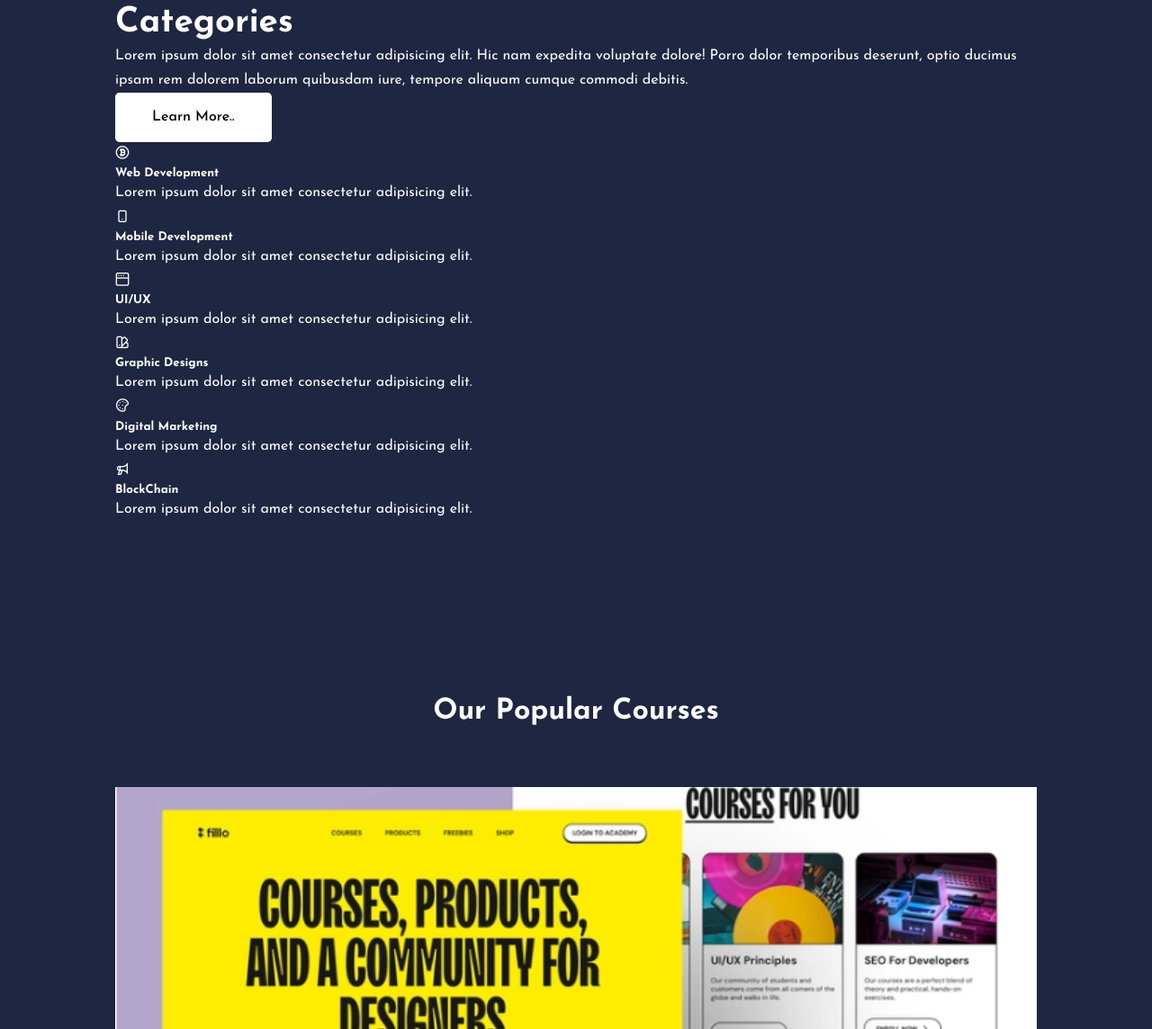
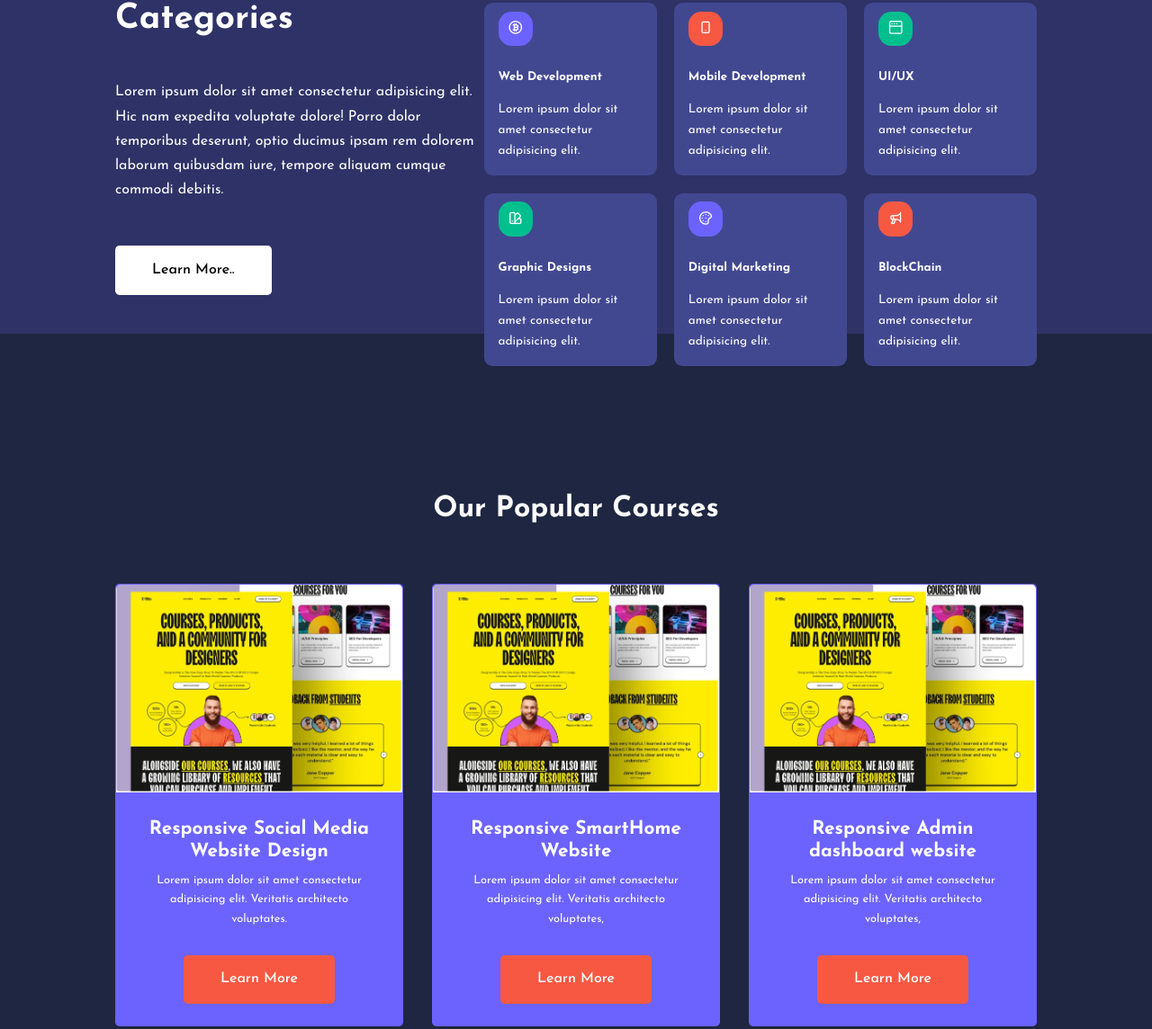
Before and after one commit to shawlycode/School-Website, a plain HTML site: page src/index.html in a window 1280 px wide. Shown: the part 733-1877 px from the top of the page at 90% size. Drawn offline with nearby package versions, Linux system fonts and the light colour scheme; a web font is replaced by a local one.

Commit message:
added styles

```diff
--- a/src/styles.css
+++ b/src/styles.css
@@ -83,7 +83,7 @@ img {
 .btn:hover {
   background: transparent;
   color: var(--color-white);
-  border-color: var(--color-white);
+  border-color: var(--color-primary);
 }
 .btn-primary {
   background: var(--color-danger);
@@ -122,6 +122,17 @@ nav button {
   color: var(--color-bg2);
 }
 
+/* navbar scroll effects using js */
+.window-scroll {
+  background: var(--color-primary);
+  transition: var(--transition);
+  box-shadow: rgba(50, 50, 93, 0.25) 0px 13px 27px -5px,
+    rgba(0, 0, 0, 0.3) 0px 8px 16px -8px;
+  background: rgba(101, 30, 211, 0.5);
+  -webkit-backdrop-filter: blur(10px);
+  backdrop-filter: blur(10px);
+}
+
 /* Header styles */
 header {
   position: relative;
@@ -140,3 +151,93 @@ header {
 .header__left p {
   margin: 1rem 0.24rem;
 }
+
+/* Categories  styles */
+.categories {
+  background: var(--color-bg1);
+  height: 29rem;
+}
+.categories h1 {
+  line-height: 1;
+  margin-bottom: 3rem;
+}
+.categories__container {
+  display: grid;
+  grid-template-columns: 40% 60%;
+}
+.categories__left p {
+  margin: 1rem 0 3rem;
+}
+.categories__right {
+  display: grid;
+  grid-template-columns: repeat(3, 1fr);
+  gap: 1.2rem;
+}
+.category {
+  background: var(--color-bg2);
+  padding: 1rem;
+  border-radius: 0.6rem;
+  transition: var(--transition);
+}
+.category:hover {
+  box-shadow: rgba(0, 0, 0, 0.19) 0px 10px 20px, rgba(0, 0, 0, 0.23) 0px 6px 6px;
+}
+.category__icon {
+  background: var(--color-primary);
+  padding: 0.7rem;
+  border-radius: 0.9rem;
+}
+.category h5 {
+  margin: 2rem 0 1rem;
+}
+.category p {
+  font-size: 0.85rem;
+}
+.category:nth-child(2) .category__icon {
+  background: var(--color-danger);
+}
+.category:nth-child(3) .category__icon {
+  background: var(--color-success);
+}
+.category:nth-child(4) .category__icon {
+  background: var(--color-success);
+}
+.category:nth-child(5) .category__icon {
+  background: var(--color-primary);
+}
+.category:nth-child(6) .category__icon {
+  background: var(--color-danger);
+}
+
+.courses {
+  margin-top: 5rem;
+}
+.courses__container {
+  display: grid;
+  grid-template-columns: repeat(3, 1fr);
+  gap: 2rem;
+}
+.course {
+  background: var(--color-primary);
+  text-align: center;
+  border: 1px solid transparent;
+  transition: var(--transition);
+  border-radius: 0.3rem;
+  padding-bottom: 1.5rem;
+}
+.course:hover {
+  background: transparent;
+  border: 1px solid var(--color-primary);
+  box-shadow: rgba(0, 0, 0, 0.19) 0px 10px 20px, rgba(0, 0, 0, 0.23) 0px 6px 6px;
+}
+.course img {
+  border-top-left-radius: 0.3rem;
+  border-top-right-radius: 0.3rem;
+}
+.course__info {
+  padding: 1.8rem;
+}
+.course__info p {
+  font-size: 0.8rem;
+  margin: 0.5rem 0 0;
+}
```
Also changed, not shown: src/images/tinkcode (4).png (added), src/images/tinkcode (5).png (added).
